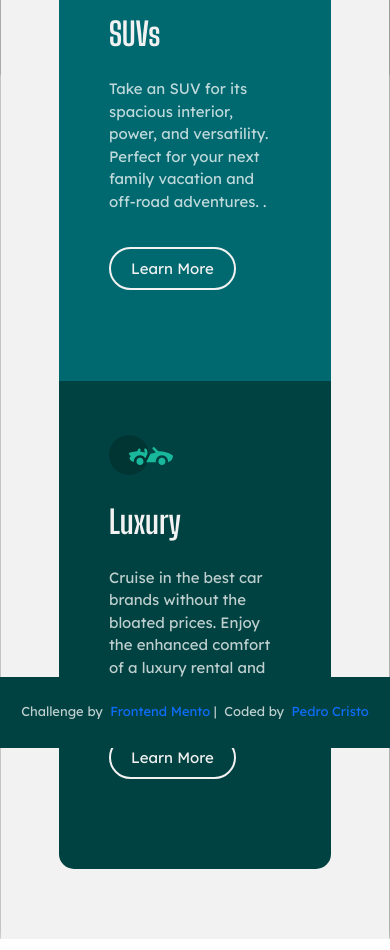
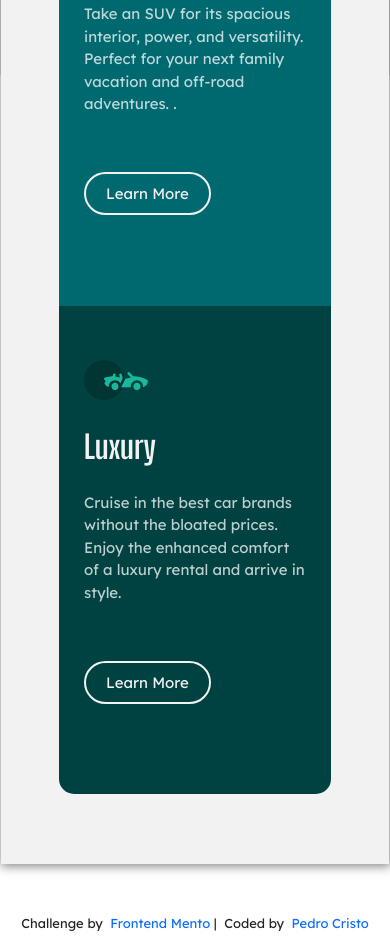
Before and after one commit to Pcristo/Front-end-mentor-chanlleger-3, a plain HTML site: page index.html in a window 390 px wide. Shown: the part 767-1717 px from the top of the page. Drawn offline with nearby package versions, Linux system fonts and the light colour scheme.

Commit message:
5a commit

```diff
--- a/css/main.css
+++ b/css/main.css
@@ -39,7 +39,7 @@ body{
 .container{
     padding: 70px;
     background: var(--Very-light-gray-background-headings-buttons);
-    margin-top: 100px;
+    margin: 25px auto 50px;
     box-shadow: rgb(1 1 1 / 50%) 1px 1px 10px 1px;
 
 }
@@ -114,16 +114,10 @@ body{
 /* FOOTER */
 
 .last-footer{
-    background-color:var(--Very-dark-cyan) ;
-    padding: 25px 0 10px;
-    color:var(--Transparent-white-paragraphs);
+
     display: flex;
     align-items: center;
     justify-content: center;
-    position: absolute;
-    bottom: 0;
-    width: 100%;
-
 }
 
 .last-footer p{
@@ -134,6 +128,15 @@ body{
 .last-footer a{
     text-decoration: none;
 }
+
+@media screen and (max-width:991px){
+
+    .col-md-4{
+        padding: 100px 25px;
+
+    }
+}
+
 
 
 @media screen and (max-width:768px){
@@ -154,19 +157,5 @@ body{
 
     }
 
-    .last-footer{
-        position: relative;
-        margin-top: 550px;
-      }
 
 }
-
-
-@media screen and (max-width:500px){
-
-
-    .last-footer{
-      position: relative;
-      margin-top: 600px;
-    }
-}
```
Also changed, not shown: index.html (+5 -4 lines).
